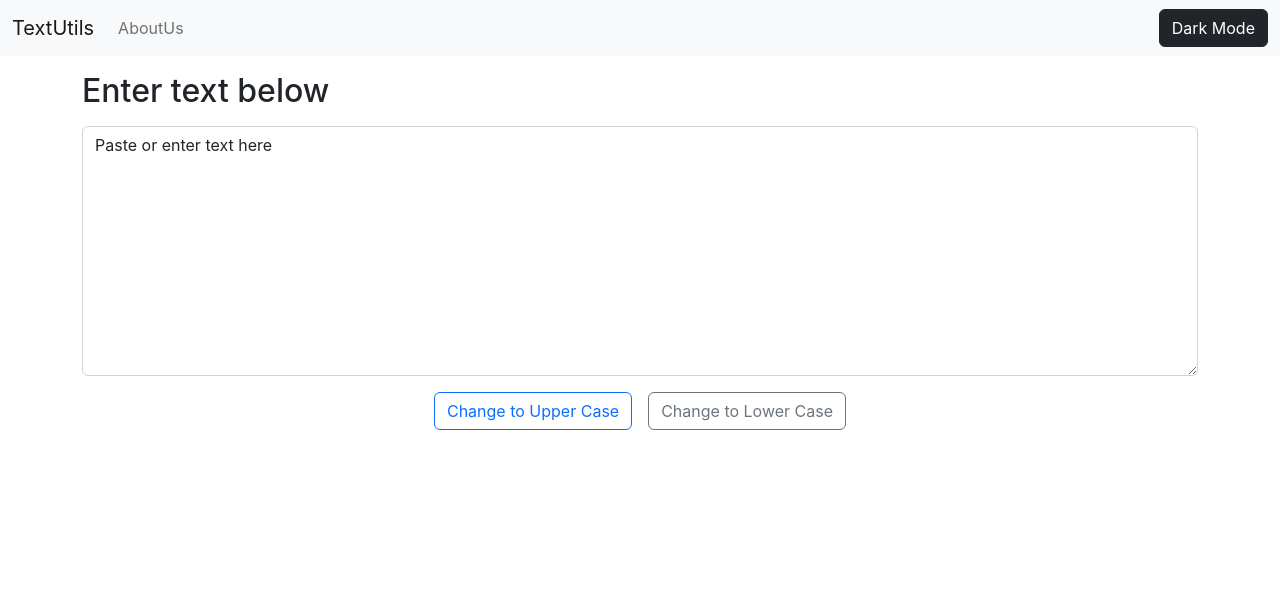
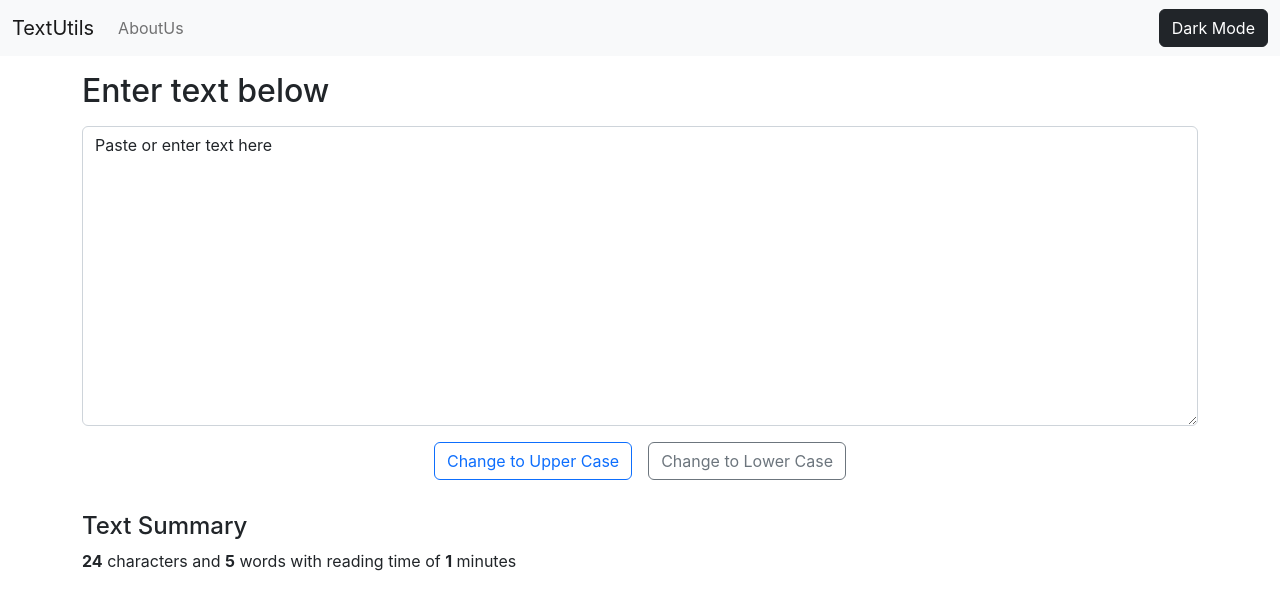
Before and after one commit to anuj4you/textUtil, a React (Create React App) app: page / in a window 1280 px wide. Shown: the top 610 px of the page. Built offline with nearby package versions, Linux system fonts and the light colour scheme.

Commit message:
functional app with summary

```diff
--- a/src/components/TextArea.js
+++ b/src/components/TextArea.js
@@ -16,6 +16,10 @@ export default function TextArea(props) {
 
   const [text, setText] = useState("Paste or enter text here");
 
+  let count = text.length;
+  let wordCount = text.split(" ").length;
+  let readingTime = Math.ceil(wordCount*0.016);
+
   return (
     <div>
       <div className="container my-3">
@@ -28,7 +32,7 @@ export default function TextArea(props) {
           onChange={changeHandler}
           className="form-control"
           id="textArea"
-          style={{ height: "250px" }}
+          style={{ height: "300px" }}
         ></textarea>
 
         <button
@@ -44,6 +48,10 @@ export default function TextArea(props) {
           Change to Lower Case
         </button>
       </div>
+      <div className="container my-2">
+      <h4>Text Summary</h4>
+        <p><b>{count}</b> characters and <b>{wordCount}</b> words with reading time of <b>{readingTime}</b> minutes </p>
+      </div>
     </div>
 
 
```
